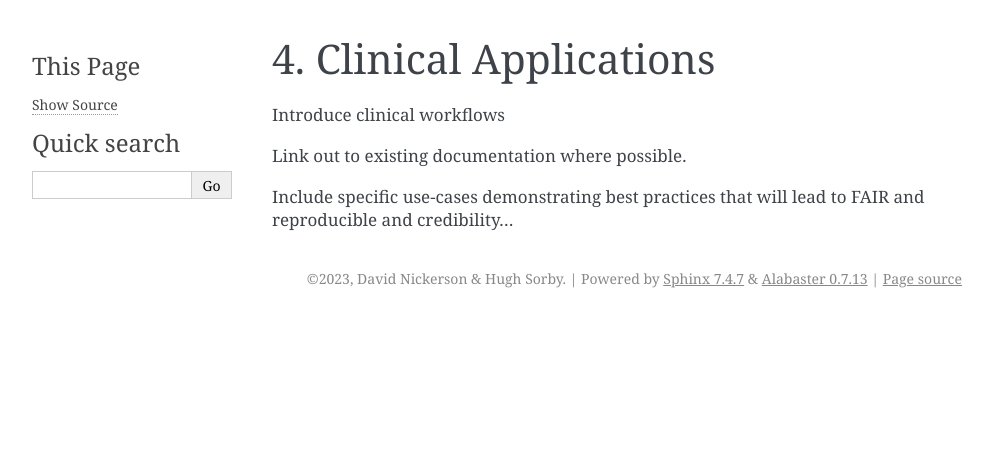
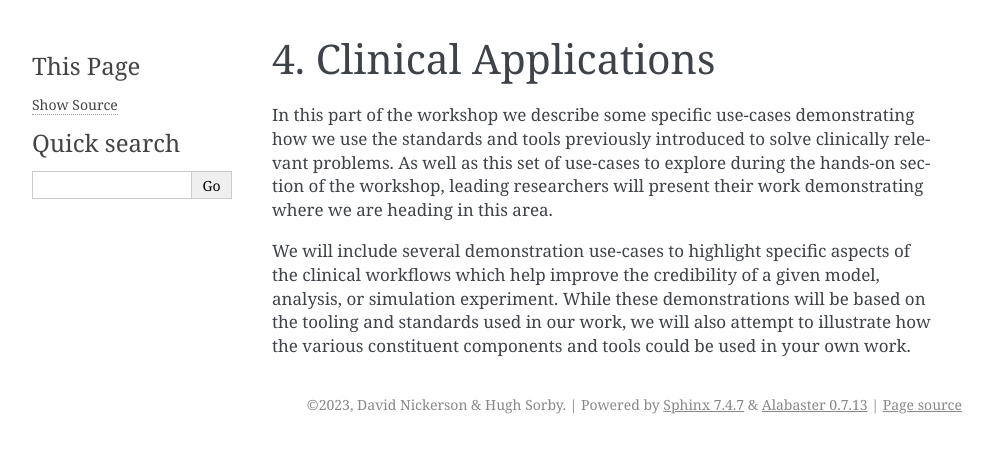
Before and after one commit to tools-for-credible-digital-twins/embc23, a Sphinx documentation site: the page built from source/clinical-applications/index.rst, in a window 1280 px wide. Shown: the top 453 px of the page, without its empty margins (148-1141 px from the left). Built offline with Sphinx 7.4.7, drawn with Linux system fonts in a browser that asks for light colours.

Commit message:
Preliminary description for the clinical applications section

```diff
--- a/source/clinical-applications/index.rst
+++ b/source/clinical-applications/index.rst
@@ -1,8 +1,8 @@
 Clinical Applications
 ==============================
 
-Introduce clinical workflows
+In this part of the workshop we describe some specific use-cases demonstrating how we use the standards and tools previously introduced to solve clinically relevant problems.
+As well as this set of use-cases to explore during the hands-on section of the workshop, leading researchers will present their work demonstrating where we are heading in this area.
 
-Link out to existing documentation where possible.
-
-Include specific use-cases demonstrating best practices that will lead to FAIR and reproducible and credibility...
+We will include several demonstration use-cases to highlight specific aspects of the clinical workflows which help improve the credibility of a given model, analysis, or simulation experiment.
+While these demonstrations will be based on the tooling and standards used in our work, we will also attempt to illustrate how the various constituent components and tools could be used in your own work.
```
